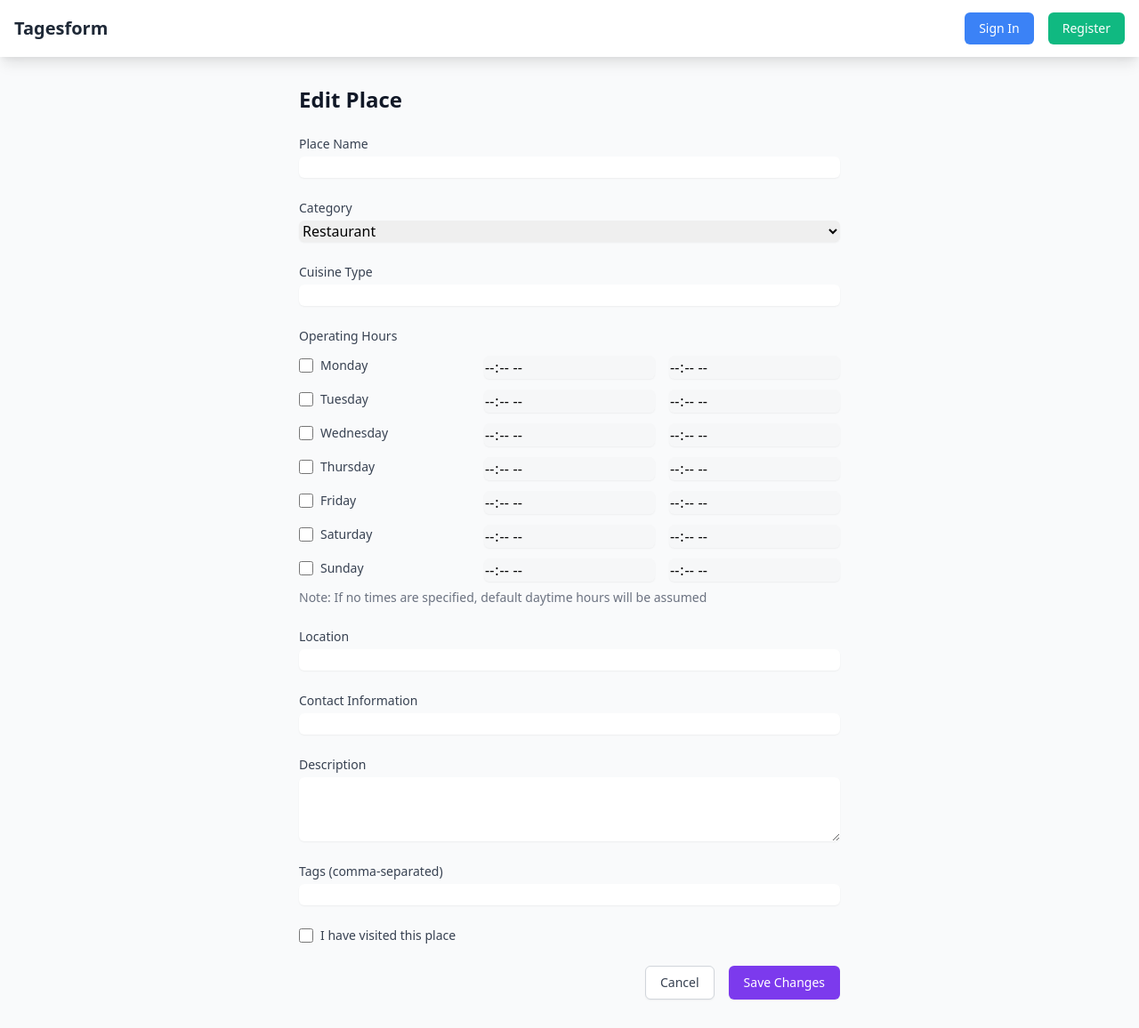
After one commit to tomhallmain/tagesform, a Flask app: template app/templates/edit_place.html in a window 1280 px wide. The commit adds this page. Shown: the whole page at 89% size. Run offline with Flask 3, Linux system fonts and the light colour scheme; the template is opened without the code that fills it, so the values that code supplies are empty; parts of the project's set-up code (start-up, migrations or seed data) failed here and were passed over.

Commit message:
Add edit place route and template

```diff
--- /dev/null
+++ b/app/templates/edit_place.html
@@ -0,0 +1,149 @@
+{% extends "base.html" %}
+
+{% block content %}
+<div class="max-w-2xl mx-auto py-8 px-4 sm:px-6 lg:px-8">
+    <h1 class="text-2xl font-bold text-gray-900 dark:text-white mb-6">Edit Place</h1>
+
+    <form method="POST" id="editPlaceForm" class="space-y-6">
+        <div>
+            <label for="name" class="block text-sm font-medium text-gray-700 dark:text-gray-300">Place Name</label>
+            <input type="text" name="name" id="name" required value="{{ place.name }}"
+                class="mt-1 block w-full rounded-md border-gray-300 dark:border-gray-600 dark:bg-gray-700 dark:text-white shadow-sm focus:border-blue-500 focus:ring-blue-500">
+        </div>
+
+        <div>
+            <label for="category" class="block text-sm font-medium text-gray-700 dark:text-gray-300">Category</label>
+            <select name="category" id="category" onchange="updateCuisineField(this.value)"
+                class="mt-1 block w-full rounded-md border-gray-300 dark:border-gray-600 dark:bg-gray-700 dark:text-white shadow-sm focus:border-blue-500 focus:ring-blue-500">
+                <option value="restaurant" {% if place.category == 'restaurant' %}selected{% endif %}>Restaurant</option>
+                <option value="store" {% if place.category == 'store' %}selected{% endif %}>Store</option>
+                <option value="service" {% if place.category == 'service' %}selected{% endif %}>Service</option>
+                <option value="gym" {% if place.category == 'gym' %}selected{% endif %}>Gym</option>
+                <option value="entertainment" {% if place.category == 'entertainment' %}selected{% endif %}>Entertainment</option>
+                <option value="other" {% if place.category == 'other' %}selected{% endif %}>Other</option>
+            </select>
+        </div>
+
+        <!-- Cuisine field - only shown for restaurants -->
+        <div id="cuisine-field" style="display: {% if place.category == 'restaurant' %}block{% else %}none{% endif %};">
+            <label for="cuisine" class="block text-sm font-medium text-gray-700 dark:text-gray-300">Cuisine Type</label>
+            <input type="text" name="cuisine" id="cuisine" value="{{ place.properties.cuisine if place.properties and place.properties.cuisine else '' }}"
+                class="mt-1 block w-full rounded-md border-gray-300 dark:border-gray-600 dark:bg-gray-700 dark:text-white shadow-sm focus:border-blue-500 focus:ring-blue-500">
+        </div>
+
+        <div>
+            <label class="block text-sm font-medium text-gray-700 dark:text-gray-300 mb-2">Operating Hours</label>
+            {% for day in ['monday', 'tuesday', 'wednesday', 'thursday', 'friday', 'saturday', 'sunday'] %}
+            <div class="grid grid-cols-3 gap-4 mb-2">
+                <div class="flex items-center">
+                    <input type="checkbox" name="days[]" value="{{ day }}" id="{{ day }}"
+                        {% if place.operating_hours and day in place.operating_hours %}checked{% endif %}
+                        class="h-4 w-4 text-blue-600 focus:ring-blue-500 border-gray-300 dark:border-gray-600 rounded">
+                    <label for="{{ day }}" class="ml-2 block text-sm text-gray-700 dark:text-gray-300 capitalize">{{ day }}</label>
+                </div>
+                <div>
+                    <input type="time" name="{{ day }}_open" id="{{ day }}_open"
+                        value="{{ place.operating_hours[day]['open'] if place.operating_hours and day in place.operating_hours else '' }}"
+                        class="mt-1 block w-full rounded-md border-gray-300 dark:border-gray-600 dark:bg-gray-700 dark:text-white shadow-sm focus:border-blue-500 focus:ring-blue-500"
+                        placeholder="Open time (optional)">
+                </div>
+                <div>
+                    <input type="time" name="{{ day }}_close" id="{{ day }}_close"
+                        value="{{ place.operating_hours[day]['close'] if place.operating_hours and day in place.operating_hours else '' }}"
+                        class="mt-1 block w-full rounded-md border-gray-300 dark:border-gray-600 dark:bg-gray-700 dark:text-white shadow-sm focus:border-blue-500 focus:ring-blue-500"
+                        placeholder="Close time (optional)">
+                </div>
+            </div>
+            {% endfor %}
+            <p class="mt-2 text-sm text-gray-500 dark:text-gray-400">Note: If no times are specified, default daytime hours will be assumed</p>
+        </div>
+
+        <div>
+            <label for="location" class="block text-sm font-medium text-gray-700 dark:text-gray-300">Location</label>
+            <input type="text" name="location" id="location" value="{{ place.location or '' }}"
+                class="mt-1 block w-full rounded-md border-gray-300 dark:border-gray-600 dark:bg-gray-700 dark:text-white shadow-sm focus:border-blue-500 focus:ring-blue-500">
+        </div>
+
+        <div>
+            <label for="contact_info" class="block text-sm font-medium text-gray-700 dark:text-gray-300">Contact Information</label>
+            <input type="text" name="contact_info" id="contact_info" value="{{ place.contact_info or '' }}"
+                class="mt-1 block w-full rounded-md border-gray-300 dark:border-gray-600 dark:bg-gray-700 dark:text-white shadow-sm focus:border-blue-500 focus:ring-blue-500">
+        </div>
+
+        <div>
+            <label for="description" class="block text-sm font-medium text-gray-700 dark:text-gray-300">Description</label>
+            <textarea name="description" id="description" rows="3"
+                class="mt-1 block w-full rounded-md border-gray-300 dark:border-gray-600 dark:bg-gray-700 dark:text-white shadow-sm focus:border-blue-500 focus:ring-blue-500">{{ place.description or '' }}</textarea>
+        </div>
+
+        <div>
+            <label for="tags" class="block text-sm font-medium text-gray-700 dark:text-gray-300">Tags (comma-separated)</label>
+            <input type="text" name="tags" id="tags" value="{{ place.tags|join(',') if place.tags else '' }}"
+                class="mt-1 block w-full rounded-md border-gray-300 dark:border-gray-600 dark:bg-gray-700 dark:text-white shadow-sm focus:border-blue-500 focus:ring-blue-500">
+        </div>
+
+        <div class="flex items-center mb-4">
+            <input type="checkbox" name="visited" id="visited" {% if place.visited %}checked{% endif %}
+                class="h-4 w-4 text-blue-600 focus:ring-blue-500 border-gray-300 dark:border-gray-600 rounded">
+            <label for="visited" class="ml-2 block text-sm text-gray-700 dark:text-gray-300">I have visited this place</label>
+        </div>
+
+        <div class="flex justify-end space-x-4">
+            <a href="{{ url_for('entities.list_places') }}"
+                class="px-4 py-2 border border-gray-300 dark:border-gray-600 rounded-md shadow-sm text-sm font-medium text-gray-700 dark:text-gray-300 bg-white dark:bg-gray-700 hover:bg-gray-50 dark:hover:bg-gray-600">
+                Cancel
+            </a>
+            <button type="submit"
+                class="px-4 py-2 border border-transparent rounded-md shadow-sm text-sm font-medium text-white bg-purple-600 hover:bg-purple-700">
+                Save Changes
+            </button>
+        </div>
+    </form>
+</div>
+{% endblock %}
+
+{% block scripts %}
+<script type="text/javascript">
+    // Function to update cuisine field visibility
+    function updateCuisineField(categoryValue) {
+        const cuisineField = document.getElementById('cuisine-field');
+        const cuisineInput = document.getElementById('cuisine');
+        if (!cuisineField || !cuisineInput) return;
+
+        if (categoryValue === 'restaurant') {
+            cuisineField.style.display = 'block';
+        } else {
+            cuisineField.style.display = 'none';
+            cuisineInput.value = ''; // Clear the cuisine input when switching to non-restaurant
+        }
+    }
+
+    document.addEventListener('DOMContentLoaded', function() {
+        // Enable/disable time inputs based on checkbox state
+        document.querySelectorAll('input[type="checkbox"]').forEach(checkbox => {
+            const day = checkbox.value;
+            const openInput = document.getElementById(`${day}_open`);
+            const closeInput = document.getElementById(`${day}_close`);
+
+            // Skip if inputs don't exist
+            if (!openInput || !closeInput) return;
+
+            function updateTimeInputs() {
+                if (openInput && closeInput) {
+                    openInput.disabled = !checkbox.checked;
+                    closeInput.disabled = !checkbox.checked;
+                }
+            }
+
+            checkbox.addEventListener('change', updateTimeInputs);
+            updateTimeInputs(); // Initial state
+        });
+
+        // Set initial cuisine field visibility
+        const categorySelect = document.getElementById('category');
+        if (categorySelect) {
+            updateCuisineField(categorySelect.value);
+        }
+    });
+</script>
+{% endblock %}
--- a/app/templates/places.html
+++ b/app/templates/places.html
@@ -55,7 +55,7 @@
                                 </thead>
                                 <tbody class="bg-white dark:bg-gray-800 divide-y divide-gray-200 dark:divide-gray-700">
                                     {% for place in places %}
-                                    <tr class="hover:bg-gray-50 dark:hover:bg-gray-700">
+                                    <tr class="hover:bg-gray-50 dark:hover:bg-gray-700 cursor-pointer" onclick="window.location='{{ url_for('entities.edit_place', entity_id=place.id) }}'">
                                         <td class="px-6 py-4 whitespace-nowrap text-sm font-medium text-gray-900 dark:text-white truncate max-w-xs" data-value="{{ place.name }}" title="{{ place.name }}">
                                             {{ place.name }}
                                         </td>
@@ -74,7 +74,7 @@
                                         <td class="px-6 py-4 whitespace-nowrap text-sm text-gray-500 dark:text-gray-300 w-24" data-value="{{ place.rating if place.rating is not none else '-1' }}">
                                             {{ place.rating | format_rating if place.rating is not none else '-' }}
                                         </td>
-                                        <td class="px-6 py-4 whitespace-nowrap text-sm text-gray-500 dark:text-gray-300 w-24">
+                                        <td class="px-6 py-4 whitespace-nowrap text-sm text-gray-500 dark:text-gray-300 w-24" onclick="event.stopPropagation();">
                                             <form action="{{ url_for('entities.delete_place', entity_id=place.id) }}" method="POST" class="inline no-ajax" onsubmit="return confirm('Are you sure you want to delete this place?');">
                                                 <button type="submit" class="text-red-600 hover:text-red-900">Delete</button>
                                             </form>
```
Also changed, not shown: app/routes/entities.py (+62 -0 lines).
